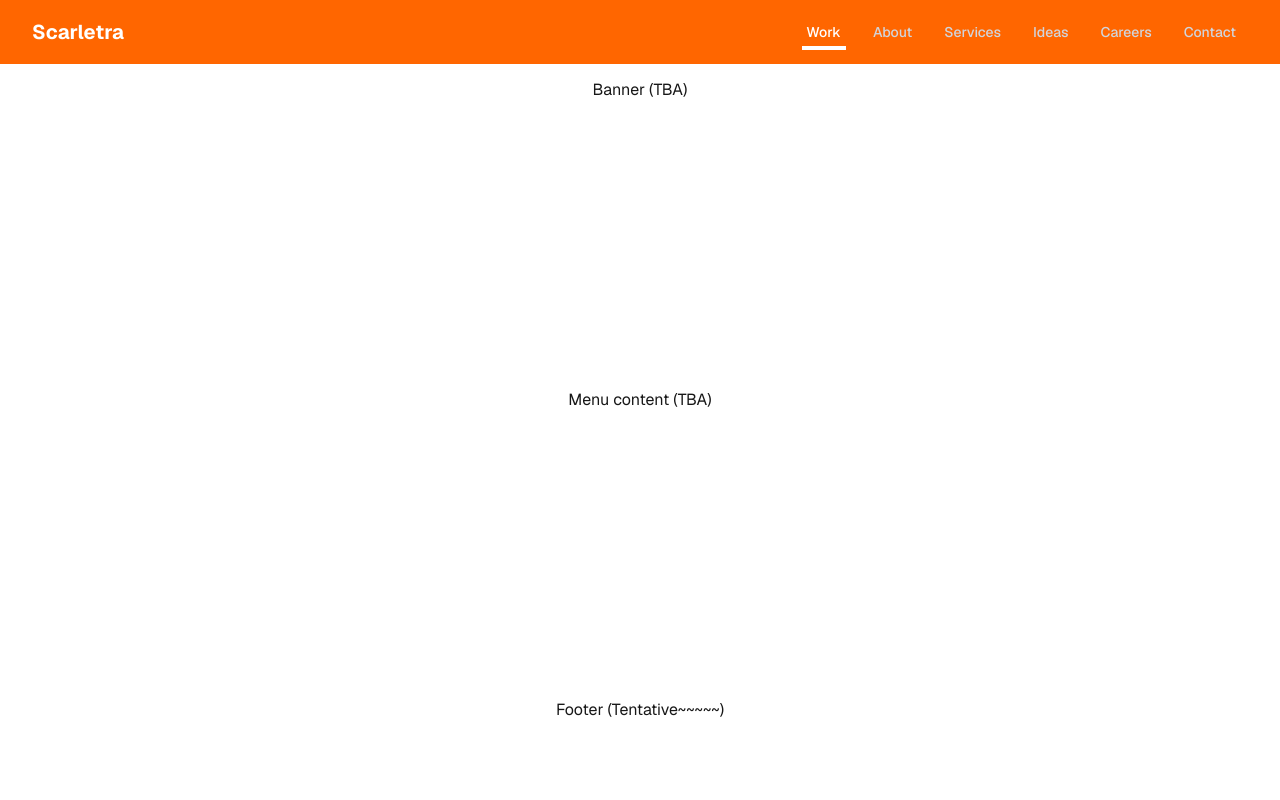
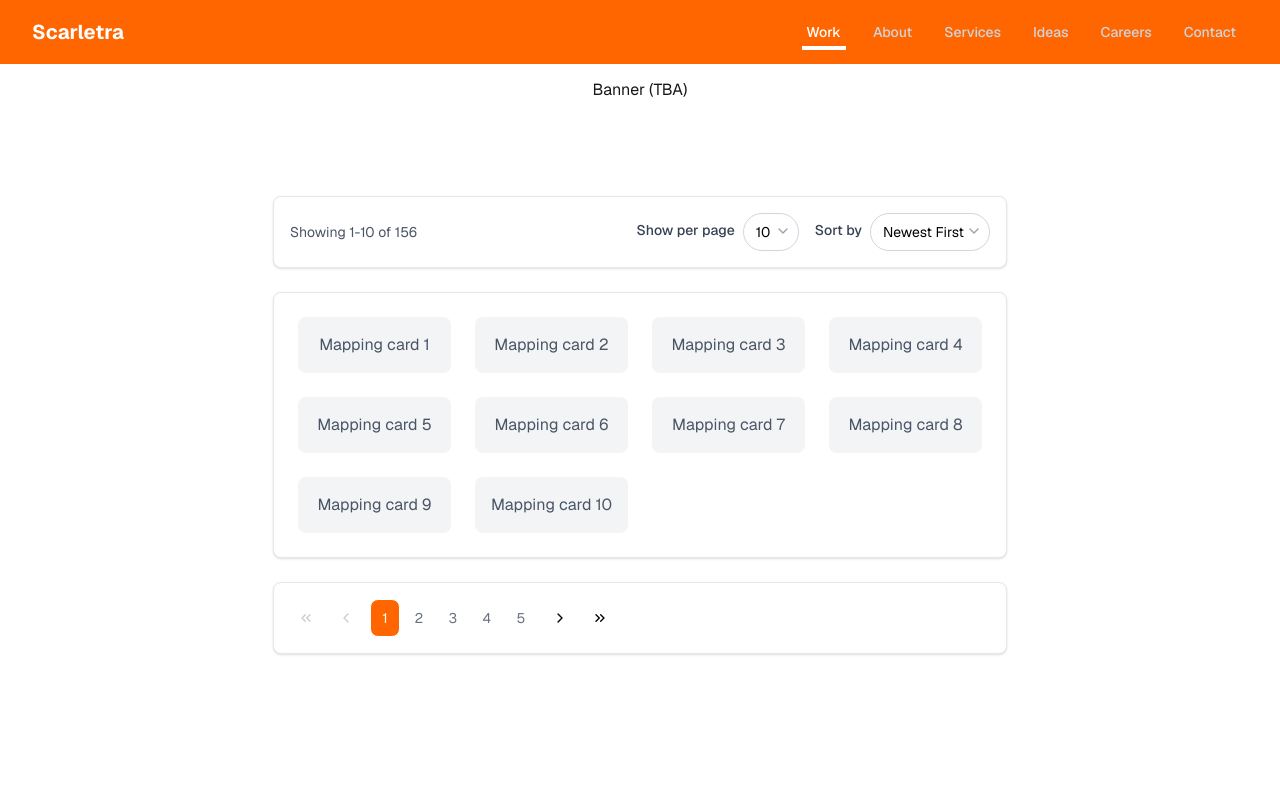
Before and after one commit to Scarletra/project-test-fernando-valentino-sitinjak, a Next.js app: page / in a window 1280 px wide. Shown: the top 800 px of the page. Built offline with nearby package versions, Linux system fonts and the light colour scheme.

Commit message:
feat: Add post section with pagination and sort feat

```diff
--- a/src/app/page.tsx
+++ b/src/app/page.tsx
@@ -1,15 +1,31 @@
+'use client';
+
+import { usePathname } from "next/navigation";
 import Navbar from "./components/Navbar";
+import ListPost from "./sections/IdeasSection";
 
 export default function Home() {
+
+  const pathname = usePathname();
+
+  const isIdeasRoute = pathname === '/ideas' || pathname.startsWith('/ideas/');
+
   return (
     <div className="grid grid-rows-[20px_1fr_20px] items-center justify-items-center min-h-screen p-8 pb-20 gap-16 sm:p-20 font-[family-name:var(--font-geist-sans)]">
       <Navbar />
       <div>
         Banner (TBA)
       </div>
-      <div>
-        Menu content (TBA)
-      </div>
+
+      {isIdeasRoute ? (
+        <div className="pt-16">
+          <ListPost />
+        </div>
+      ) : (
+        <div>
+          <ListPost />
+        </div>
+      )}
       <div>
         Footer (Tentative~~~~~)
       </div>
--- a/src/app/sections/IdeasSection.tsx
+++ b/src/app/sections/IdeasSection.tsx
@@ -0,0 +1,210 @@
+import React, { useState, useEffect } from 'react';
+import { ChevronDown, ChevronLeft, ChevronRight, ChevronsLeft, ChevronsRight } from 'lucide-react';
+
+const ListPost = () => {
+  const [sortBy, setSortBy] = useState('newest');
+  const [showPerPage, setShowPerPage] = useState(10);
+  const [currentPage, setCurrentPage] = useState(1);
+
+  const totalItems = 156;
+  const totalPages = Math.ceil(totalItems / showPerPage);
+
+  useEffect(() => {
+    console.log('State updated:', { sortBy, showPerPage, currentPage });
+  }, [sortBy, showPerPage, currentPage]);
+
+  const handleSortChange = (newSort: string) => {
+    setSortBy(newSort);
+    setCurrentPage(1);
+  };
+
+  const handleShowPerPageChange = (newShowPerPage: number) => {
+    setShowPerPage(newShowPerPage);
+    setCurrentPage(1);
+  };
+
+  const handlePageChange = (newPage: number) => {
+    if (newPage >= 1 && newPage <= totalPages) {
+      setCurrentPage(newPage);
+    }
+  };
+
+  const generatePaginationNumbers = () => {
+    const pages = [];
+    const maxVisible = 5;
+
+    if (totalPages <= maxVisible) {
+      for (let i = 1; i <= totalPages; i++) {
+        pages.push(i);
+      }
+    } else {
+      let start = Math.max(1, currentPage - 2);
+      let end = Math.min(totalPages, currentPage + 2);
+
+      if (end - start < maxVisible - 1) {
+        if (start === 1) {
+          end = Math.min(totalPages, start + maxVisible - 1);
+        } else {
+          start = Math.max(1, end - maxVisible + 1);
+        }
+      }
+
+      for (let i = start; i <= end; i++) {
+        pages.push(i);
+      }
+    }
+
+    return pages;
+  };
+
+  const getGridCols = () => {
+    if (typeof window !== 'undefined') {
+      const width = window.innerWidth;
+      if (width >= 1280) return 4;
+      if (width >= 1024) return 3;
+      if (width >= 768) return 2;
+      return 1;
+    }
+    return 3;
+  };
+
+  const startItem = (currentPage - 1) * showPerPage + 1;
+  const endItem = Math.min(currentPage * showPerPage, totalItems);
+
+  return (
+    <div className="min-h-screen py-8">
+      <div className="container mx-auto px-4">
+        <div className="bg-white rounded-lg shadow-sm border border-gray-200 p-4 mb-6">
+          <div className="flex flex-col sm:flex-row sm:items-center sm:justify-between gap-4">
+
+            <div className="flex items-center gap-4">
+              <div className="text-sm text-gray-600">
+                Showing {startItem}-{endItem} of {totalItems}
+              </div>
+            </div>
+
+            <div className="flex flex-col sm:flex-row gap-4">
+              {/* Show per page */}
+              <div className="relative flex items-center space-x-2">
+                <label className="block text-sm font-medium text-gray-700 mb-1">
+                  Show per page
+                </label>
+                <div className="relative">
+                  <select
+                    value={showPerPage}
+                    onChange={(e) => handleShowPerPageChange(Number(e.target.value))}
+                    className="appearance-none bg-white border border-gray-300 rounded-full px-3 py-2 pr-6 text-sm text-black focus:outline-none focus:ring-2 focus:ring-blue-500 focus:border-transparent"
+                  >
+                    <option value={10}>10</option>
+                    <option value={20}>20</option>
+                    <option value={50}>50</option>
+                  </select>
+                  <ChevronDown className="absolute right-2 top-2.5 h-4 w-4 text-gray-400 pointer-events-none" />
+                </div>
+              </div>
+
+              {/* Sort Dropdown */}
+              <div className="relative flex items-center space-x-2">
+                <label className="block text-sm font-medium text-gray-700 mb-1">
+                  Sort by
+                </label>
+                <div className="relative">
+                  <select
+                    value={sortBy}
+                    onChange={(e) => handleSortChange(e.target.value)}
+                    className="appearance-none bg-white border border-gray-300 rounded-full px-3 py-2 pr-6 text-sm text-black focus:outline-none focus:ring-2 focus:ring-blue-500 focus:border-transparent"
+                  >
+                    <option value="newest">Newest First</option>
+                    <option value="oldest">Oldest First</option>
+                  </select>
+                  <ChevronDown className="absolute right-2 top-2.5 h-4 w-4 text-gray-400 pointer-events-none" />
+                </div>
+              </div>
+            </div>
+
+          </div>
+        </div>
+
+        <div className="bg-white rounded-lg shadow-sm border border-gray-200 p-6 mb-6">
+          <div className="grid grid-cols-1 md:grid-cols-2 lg:grid-cols-3 xl:grid-cols-4 gap-6">
+            {Array.from({ length: showPerPage }, (_, index) => (
+              <div key={index} className="bg-gray-100 rounded-lg p-4 text-center text-gray-600">
+                <p>Mapping card {startItem + index}</p>
+              </div>
+            ))}
+          </div>
+        </div>
+
+        {/* Pagination */}
+        {totalPages > 1 && (
+          <div className="bg-white rounded-lg shadow-sm border border-gray-200 p-4">
+            <div className="flex flex-col sm:flex-row sm:items-center sm:justify-between gap-4">
+              <div className="text-sm text-gray-600 sm:hidden">
+                Page {currentPage} of {totalPages}
+              </div>
+
+              {/* Pagination controls */}
+              <div className="flex items-center justify-center sm:justify-start gap-2">
+                <button
+                  onClick={() => handlePageChange(1)}
+                  disabled={currentPage === 1}
+                  className="p-2 text-sm text-black cursor-pointer disabled:opacity-20 disabled:cursor-not-allowed"
+                  title="First page"
+                >
+                  <ChevronsLeft className="h-4 w-4" />
+                </button>
+
+                <button
+                  onClick={() => handlePageChange(currentPage - 1)}
+                  disabled={currentPage === 1}
+                  className="p-2 text-sm text-black cursor-pointer disabled:opacity-20 disabled:cursor-not-allowed"
+                  title="Previous page"
+                >
+                  <ChevronLeft className="h-4 w-4" />
+                </button>
+
+                {/* Page numbers */}
+                <div className="flex items-center gap-1">
+                  {generatePaginationNumbers().map((page, index) => (
+                    <button
+                      key={index}
+                      onClick={() => handlePageChange(page)}
+                      className={`cursor-pointer py-2 text-sm text-gray-500 w-[30px] ${
+                        currentPage === page
+                          ? 'bg-[#ff6600] text-white border rounded-lg'
+                          : 'hover:font-medium hover:text-gray-900'
+                      }`}
+                    >
+                      {page}
+                    </button>
+                  ))}
+                </div>
+
+                <button
+                  onClick={() => handlePageChange(currentPage + 1)}
+                  disabled={currentPage === totalPages}
+                  className="p-2 text-sm text-black cursor-pointer disabled:opacity-20 disabled:cursor-not-allowed"
+                  title="Next page"
+                >
+                  <ChevronRight className="h-4 w-4" />
+                </button>
+
+                <button
+                  onClick={() => handlePageChange(totalPages)}
+                  disabled={currentPage === totalPages}
+                  className="p-2 text-sm text-black cursor-pointer disabled:opacity-20 disabled:cursor-not-allowed"
+                  title="Last page"
+                >
+                  <ChevronsRight className="h-4 w-4" />
+                </button>
+              </div>
+
+            </div>
+          </div>
+        )}
+      </div>
+    </div>
+  );
+};
+
+export default ListPost;
```
Also changed, not shown: src/app/ideas/page.tsx (added).
